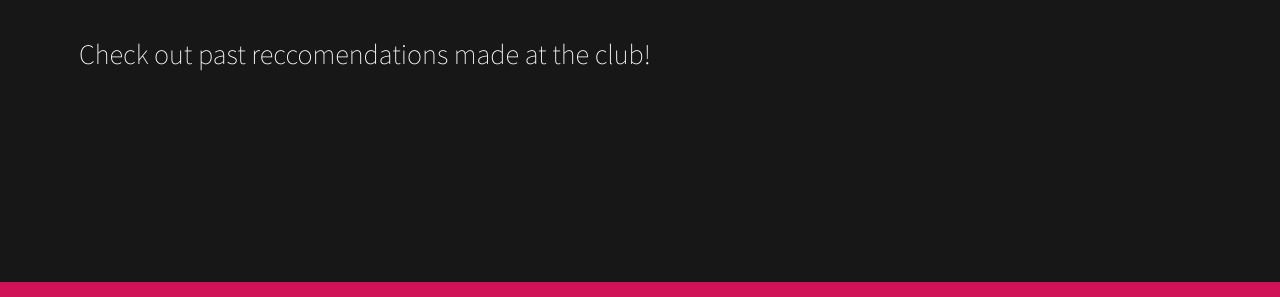
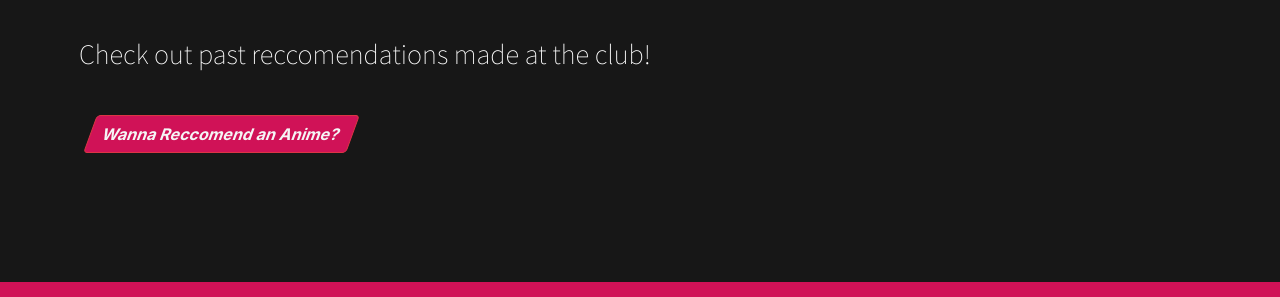
Before and after one commit to B-Nicole/SDSU-Anime-Manga-Website, a plain HTML site: page HTML/rec.html in a window 1280 px wide. Shown: the part 218-515 px from the top of the page. Drawn offline with nearby package versions, Linux system fonts and the light colour scheme.

Commit message:
Added button for reccomendations

```diff
--- a/CSS/rec_style.css
+++ b/CSS/rec_style.css
@@ -20,6 +20,10 @@
     margin-top: 3%;
 }
 
+.reccomendationBtn{
+    margin-left: 7%;
+    margin-top: 3%;
+}
 /********************************/
 /*                              */
 /*        MEDIA QUERIES         */
--- a/HTML/rec.html
+++ b/HTML/rec.html
@@ -104,6 +104,8 @@
 
 
                 </div>
+
+                <button type = "button" class="btn btn-danger reccomendationBtn callToAction"><a href = "https://forms.gle/FamiFe68m8W3TfHWA"><strong>Wanna Reccomend an Anime?</strong></a></button>
 
             </div>
 
```
